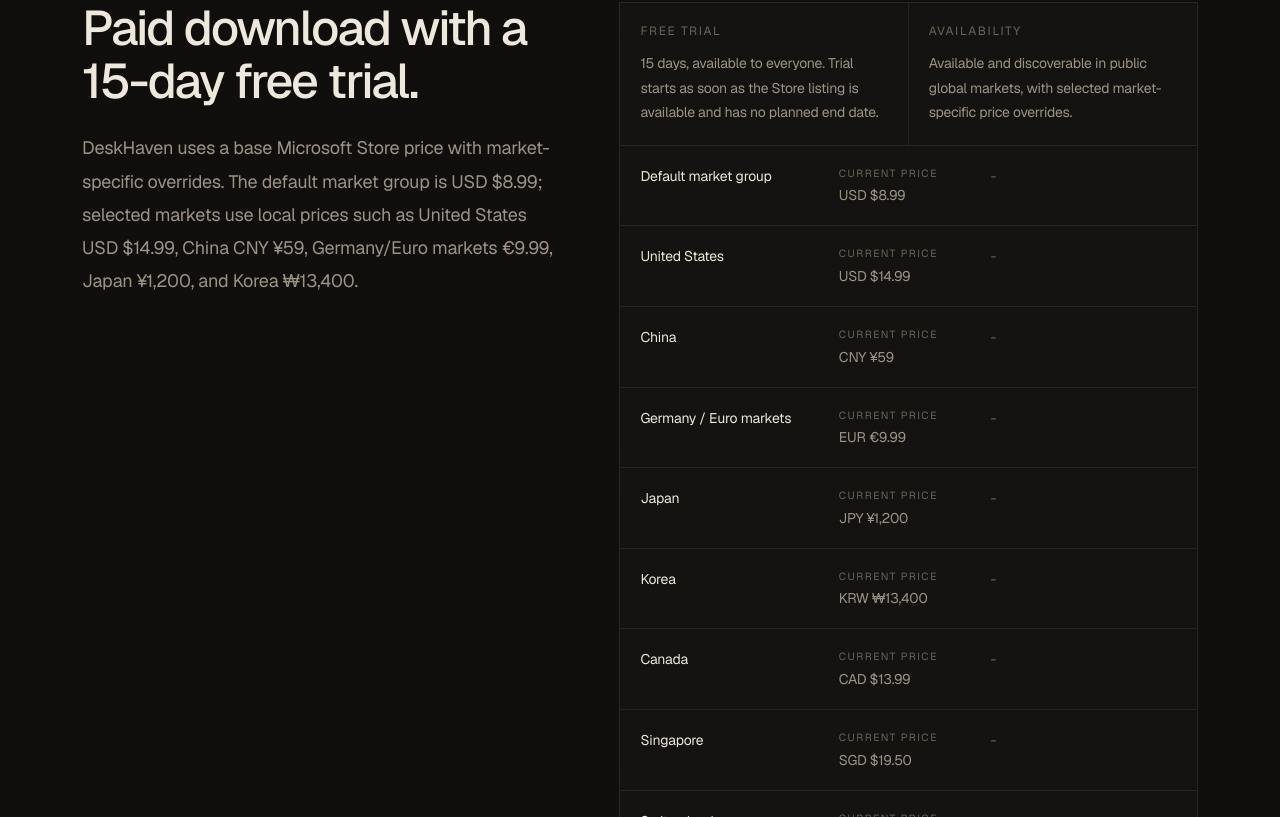
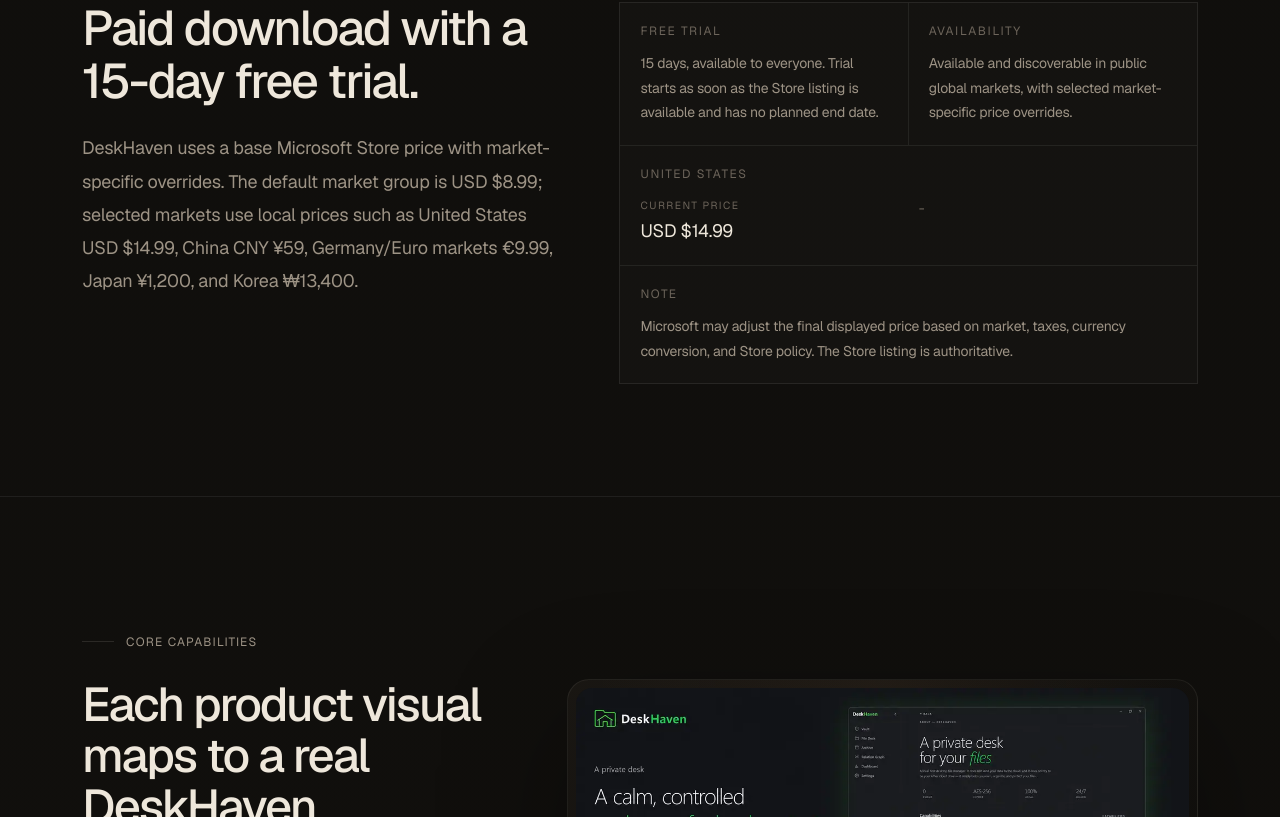
Before and after one commit to chickenfillett/personal-website, a Next.js app: page /products/deskhaven in a window 1280 px wide. Shown: the part 1743-2560 px from the top of the page. Built offline with nearby package versions, Linux system fonts and the light colour scheme.

Commit message:
Show only detected local market price

```diff
--- a/src/app/components/ProductPricing.tsx
+++ b/src/app/components/ProductPricing.tsx
@@ -1,13 +1,70 @@
 "use client";
 
-import type { ProductId } from "@/lib/productCommerce";
+import { useEffect, useMemo, useState } from "react";
+import type { ProductId, ProductPricingCopy } from "@/lib/productCommerce";
 import { commerceLabels, productPricing } from "@/lib/productCommerce";
 import { useLanguage } from "@/lib/i18n/context";
 
+type PriceItem = ProductPricingCopy["prices"][number];
+
+function normalize(value: string) {
+  return value.toLowerCase();
+}
+
+function includesAny(value: string, needles: string[]) {
+  const normalized = normalize(value);
+  return needles.some((needle) => normalized.includes(normalize(needle)));
+}
+
+function regionCodeFromLanguage(language: string) {
+  const parts = language.replace("_", "-").split("-");
+  return parts.length > 1 ? parts[1]?.toUpperCase() ?? "" : "";
+}
+
+function selectLocalPrice(prices: readonly PriceItem[], locale: string, browserLanguage: string) {
+  const candidates = [browserLanguage, locale].filter(Boolean);
+  const region = regionCodeFromLanguage(candidates[0] ?? "");
+  const language = normalize(candidates[0] || locale);
+
+  const marketMatchers: string[][] = [];
+
+  if (region === "CN" || language === "zh" || language.startsWith("zh-cn")) {
+    marketMatchers.push(["中国", "china", "cny"]);
+  }
+
+  if (region === "US") marketMatchers.push(["美国", "united states", "usd $14.99"]);
+  if (region === "JP" || language.startsWith("ja")) marketMatchers.push(["日本", "japan", "jpy"]);
+  if (region === "KR" || language.startsWith("ko")) marketMatchers.push(["韩国", "korea", "krw"]);
+  if (region === "CA") marketMatchers.push(["加拿大", "canada", "cad"]);
+  if (region === "SG") marketMatchers.push(["新加坡", "singapore", "sgd"]);
+  if (region === "CH") marketMatchers.push(["瑞士", "switzerland", "chf"]);
+
+  if (["DE", "FR", "ES", "IT", "NL", "BE", "AT", "FI", "IE", "PT"].includes(region) || language.startsWith("de") || language.startsWith("fr") || language.startsWith("es")) {
+    marketMatchers.push(["德国/欧元市场", "germany / euro markets", "euro", "eur"]);
+  }
+
+  for (const matcher of marketMatchers) {
+    const found = prices.find((price) => includesAny(`${price.market} ${price.current} ${price.scheduled ?? ""}`, matcher));
+    if (found) return found;
+  }
+
+  return prices.find((price) => includesAny(price.market, ["默认市场组", "default market group"])) ?? prices[0];
+}
+
 export default function ProductPricing({ product }: { product: ProductId }) {
   const { locale } = useLanguage();
+  const [browserLanguage, setBrowserLanguage] = useState(locale);
   const labels = commerceLabels(locale);
   const pricing = productPricing(product, locale);
+
+  useEffect(() => {
+    setBrowserLanguage(navigator.language || locale);
+  }, [locale]);
+
+  const localPrice = useMemo(
+    () => selectLocalPrice(pricing.prices, locale, browserLanguage),
+    [browserLanguage, locale, pricing.prices],
+  );
 
   return (
     <section className="max-w-[1180px] mx-auto px-5 md:px-8 py-20 md:py-28 border-t border-white/[0.07]">
@@ -32,29 +89,29 @@
             </div>
           </div>
 
-          <div className="divide-y divide-white/[0.07]">
-            {pricing.prices.map((item) => (
-              <div key={`${item.market}-${item.current}`} className="grid grid-cols-1 sm:grid-cols-[1fr_0.75fr_1fr] gap-3 p-5">
-                <div className="text-sm text-foreground">{item.market}</div>
+          <div className="p-5 border-b border-white/[0.07]">
+            <div className="text-xs uppercase tracking-[0.14em] text-[var(--faint)]">
+              {localPrice?.market ?? (locale === "zh" || locale === "zh-tw" ? "当前地区" : "Current region")}
+            </div>
+            <div className="mt-4 grid grid-cols-1 sm:grid-cols-2 gap-5">
               <div>
                 <div className="text-[0.65rem] uppercase tracking-[0.14em] text-[var(--faint)]">{labels.current}</div>
-                  <div className="mt-1 text-sm text-muted">{item.current}</div>
+                <div className="mt-1 text-lg text-foreground">{localPrice?.current}</div>
               </div>
               <div>
-                  {item.scheduled ? (
+                {localPrice?.scheduled ? (
                   <>
                     <div className="text-[0.65rem] uppercase tracking-[0.14em] text-[var(--faint)]">{labels.scheduled}</div>
-                      <div className="mt-1 text-sm text-muted">{item.scheduled}</div>
+                    <div className="mt-1 text-sm text-muted">{localPrice.scheduled}</div>
                   </>
                 ) : (
                   <div className="text-sm text-[var(--faint)]">-</div>
                 )}
               </div>
             </div>
-            ))}
           </div>
 
-          <div className="p-5 border-t border-white/[0.07]">
+          <div className="p-5">
             <div className="text-xs uppercase tracking-[0.14em] text-[var(--faint)]">{labels.note}</div>
             <p className="mt-3 text-sm leading-[1.75] text-muted">{pricing.note}</p>
           </div>
```
Lines whose indentation alone changed are shown as unchanged.
